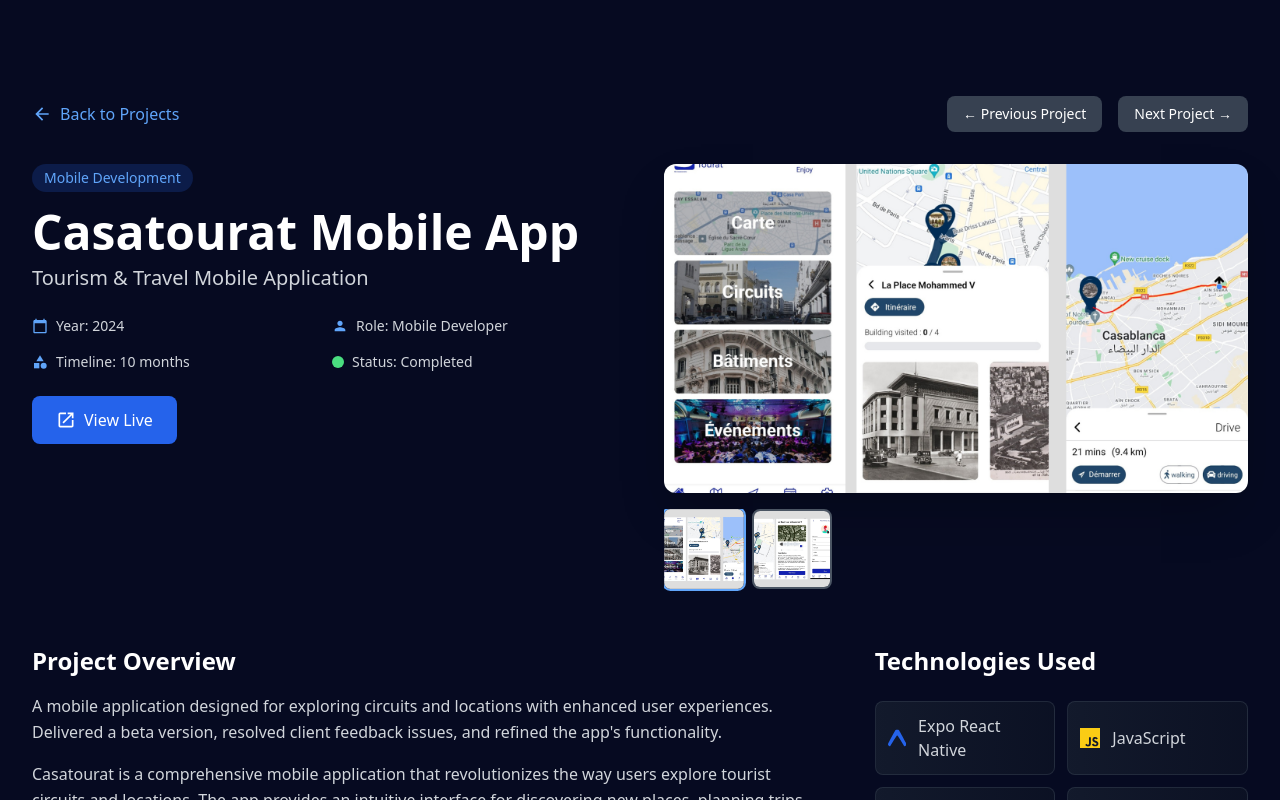
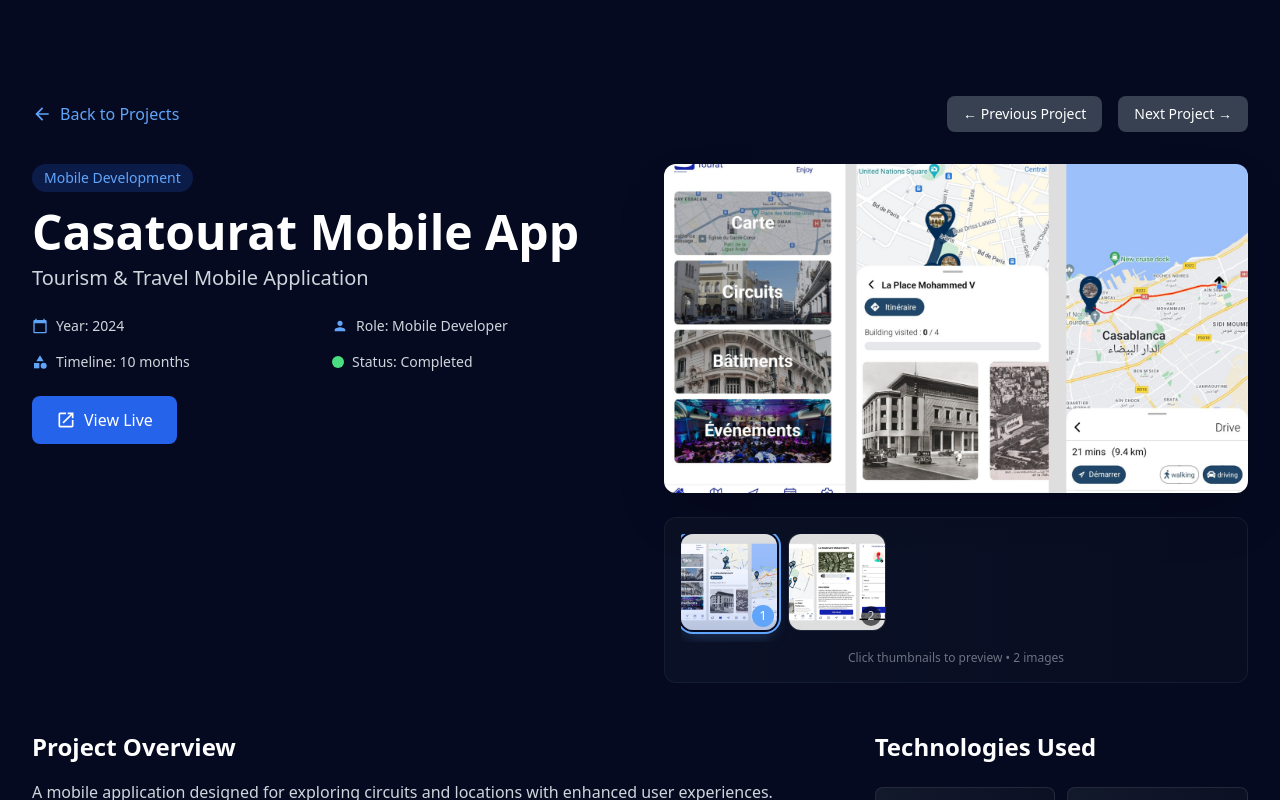
Before and after one commit to oufkirhamza/portfolio_2, a React (Create React App) app: page /project/1 in a window 1280 px wide. Shown: the top 800 px of the page. Built offline with nearby package versions, Linux system fonts and the light colour scheme; what tailwindcss-motion would draw is missing.

Commit message:
scroll bar images style

```diff
--- a/src/index.css
+++ b/src/index.css
@@ -15,3 +15,23 @@
   border-radius: 20px; /* roundness of the scroll thumb */
   border: 3px solid #060a21; /* creates padding around scroll thumb */
 }
+
+/* Custom scrollbar for thumbnail container */
+.scrollbar-thin::-webkit-scrollbar {
+  height: 6px;
+}
+
+.scrollbar-track-gray-800::-webkit-scrollbar-track {
+  background: rgba(31, 41, 55, 0.3);
+  border-radius: 3px;
+}
+
+.scrollbar-thumb-gray-600::-webkit-scrollbar-thumb {
+  background: rgba(75, 85, 99, 0.6);
+  border-radius: 3px;
+  border: none;
+}
+
+.scrollbar-thumb-gray-600::-webkit-scrollbar-thumb:hover {
+  background: rgba(75, 85, 99, 0.8);
+}
--- a/src/pages/Home/components/project_id.jsx
+++ b/src/pages/Home/components/project_id.jsx
@@ -44,6 +44,11 @@
             gsap.fromTo(".tech-item",
                 { opacity: 0, scale: 0.8 },
                 { opacity: 1, scale: 1, duration: 0.6, delay: 0.4, stagger: 0.1, ease: "back.out(1.7)" }
+            );
+
+            gsap.fromTo(".thumbnail-item",
+                { opacity: 0, y: 20, scale: 0.9 },
+                { opacity: 1, y: 0, scale: 1, duration: 0.5, delay: 0.6, stagger: 0.05, ease: "power2.out" }
             );
         }
     }, [project]);
@@ -192,24 +197,44 @@
 
                             {/* Image Thumbnails */}
                             {project.images.length > 1 && (
-                                <div className="flex gap-2 mt-4 overflow-x-auto pb-2">
+                                <div className="mt-6 p-4 bg-gradient-to-r from-gray-800/20 to-gray-900/20 rounded-xl border border-gray-700/30">
+                                    <div className="flex gap-3 overflow-x-auto pb-3 scrollbar-thin scrollbar-track-gray-800 scrollbar-thumb-gray-600">
                                         {project.images.map((image, index) => (
                                             <button
                                                 key={index}
                                                 onClick={() => setSelectedImage(index)}
-                                            className={`flex-shrink-0 w-16 h-16 sm:w-20 sm:h-20 rounded-lg overflow-hidden border-2 transition-all ${
+                                                className={`thumbnail-item group relative flex-shrink-0 w-20 h-20 sm:w-24 sm:h-24 rounded-xl overflow-hidden transition-all duration-300 ${
                                                     selectedImage === index
-                                                    ? 'border-blue-400 scale-105'
-                                                    : 'border-gray-600 hover:border-gray-400'
+                                                        ? 'ring-2 ring-blue-400 ring-offset-2 ring-offset-[#060a21] scale-105 shadow-lg shadow-blue-400/25'
+                                                        : 'ring-1 ring-gray-700/50 hover:ring-gray-600 hover:scale-[1.02] hover:shadow-md'
                                                 }`}
                                             >
                                                 <img
                                                     src={image}
                                                     alt={`${project.title} ${index + 1}`}
-                                                className="w-full h-full object-cover"
+                                                    className="w-full h-full object-cover transition-transform duration-300 group-hover:scale-110"
                                                 />
+                                                {/* Overlay for active state */}
+                                                {selectedImage === index && (
+                                                    <div className="absolute inset-0 bg-gradient-to-t from-blue-600/20 to-transparent pointer-events-none" />
+                                                )}
+                                                {/* Hover overlay */}
+                                                <div className="absolute inset-0 bg-gradient-to-t from-black/40 to-transparent opacity-0 group-hover:opacity-100 transition-opacity duration-300 pointer-events-none" />
+                                                {/* Image number indicator */}
+                                                <div className={`absolute bottom-1 right-1 w-5 h-5 rounded-full flex items-center justify-center text-xs font-medium transition-all duration-300 ${
+                                                    selectedImage === index
+                                                        ? 'bg-blue-400 text-white scale-110'
+                                                        : 'bg-black/60 text-gray-300 group-hover:bg-black/80'
+                                                }`}>
+                                                    {index + 1}
+                                                </div>
                                             </button>
                                         ))}
+                                    </div>
+                                    {/* Thumbnail navigation hint */}
+                                    <div className="flex items-center justify-center mt-2 text-xs text-gray-500">
+                                        <span>Click thumbnails to preview • {project.images.length} images</span>
+                                    </div>
                                 </div>
                             )}
                         </div>
```
Lines whose indentation alone changed are shown as unchanged.
